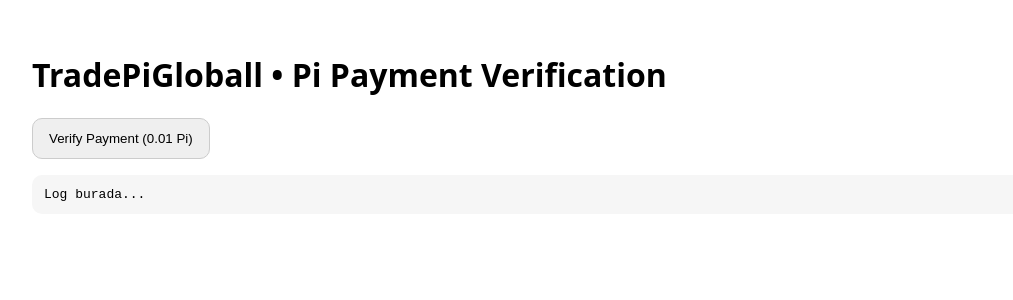
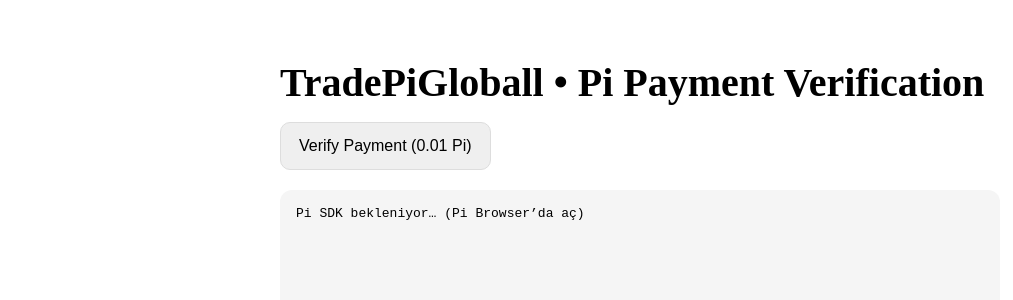
Before and after one commit to Bugsbuny24/tradepi, a Next.js app: page / in a window 1280 px wide. Shown: the top 300 px of the page, without its empty margins (0-1013 px from the left). Built offline with nearby package versions, Linux system fonts and the light colour scheme.

Commit message:
Update page.tsx

```diff
--- a/app/page.tsx
+++ b/app/page.tsx
@@ -1,6 +1,6 @@
 "use client";
 
-import { useState } from "react";
+import { useEffect, useState } from "react";
 
 declare global {
   interface Window {
@@ -10,30 +10,69 @@ declare global {
 
 export default function Home() {
   const [log, setLog] = useState("");
+  const [busy, setBusy] = useState(false);
+  const [auth, setAuth] = useState<any>(null);
 
   const append = (s: string) => setLog((p) => (p ? `${p}\n${s}` : s));
 
-  const verifyPayment = async () => {
+  // Pi SDK hazır mı? (Pi Browser bazen geç inject ediyor)
+  const waitForPi = async (ms = 5000) => {
+    const start = Date.now();
+    while (!window.Pi) {
+      if (Date.now() - start > ms) return false;
+      await new Promise((r) => setTimeout(r, 100));
+    }
+    return true;
+  };
+
+  useEffect(() => {
+    // İstersen ilk açılışta init deneyelim (Pi hazırsa)
+    (async () => {
+      const ok = await waitForPi(1500);
+      if (ok) {
         try {
-      if (!window.Pi) {
-        append("Pi SDK yok. Pi Browser içinde aç.");
-        return;
+          window.Pi.init({ version: "2.0" });
+          append("Pi SDK ready ✅");
+        } catch (e: any) {
+          append(`Pi init error: ${e?.message || String(e)}`);
         }
+      } else {
+        append("Pi SDK bekleniyor… (Pi Browser’da aç)");
+      }
+    })();
+    // eslint-disable-next-line react-hooks/exhaustive-deps
+  }, []);
 
-      window.Pi.init?.({ version: "2.0" });
+  const getAuth = async () => {
+    if (auth) return auth;
 
-      // ✅ 1) Önce authenticate (payments scope şart)
+    const ok = await waitForPi(5000);
+    if (!ok) throw new Error("Pi SDK yok (Pi Browser içinde aç).");
+
+    // init güvenli: birden fazla kez çağrılsa da genelde sorun çıkarmaz
+    window.Pi.init({ version: "2.0" });
+
     append("Authenticating (payments scope)...");
-      const scopes = ["payments", "username"]; // username opsiyonel ama iyi
+    const scopes = ["payments", "username"];
+
     const onIncompletePaymentFound = (payment: any) => {
       append("Incomplete payment found (ignored for MVP).");
-        // İstersen burada incomplete payment handle edersin
+      // İstersen burada server tarafında kontrol/temizleme yapılır.
     };
 
-      const authResult = await window.Pi.authenticate(scopes, onIncompletePaymentFound);
-      append(`Auth OK: user=${authResult?.user?.username || "?"}`);
+    const a = await window.Pi.authenticate(scopes, onIncompletePaymentFound);
+    setAuth(a);
+    append(`Auth OK: user=${a?.user?.username || "??"}`);
+    return a;
+  };
 
-      // ✅ 2) Sonra payment create
+  const verifyPayment = async () => {
+    if (busy) return; // çift tıklama kilidi
+    setBusy(true);
+
+    try {
+      await getAuth();
+
       const paymentData = {
         amount: 0.01,
         memo: "TradePiGloball verification payment",
@@ -48,8 +87,9 @@ export default function Home() {
             headers: { "Content-Type": "application/json" },
             body: JSON.stringify({ paymentId }),
           });
-          if (!r.ok) throw new Error(await r.text());
-          append("Server approve OK");
+          const txt = await r.text();
+          if (!r.ok) throw new Error(txt);
+          append("Server approve OK ✅");
         },
 
         onReadyForServerCompletion: async (paymentId: string, txid: string) => {
@@ -59,7 +99,8 @@ export default function Home() {
             headers: { "Content-Type": "application/json" },
             body: JSON.stringify({ paymentId, txid }),
           });
-          if (!r.ok) throw new Error(await r.text());
+          const txt = await r.text();
+          if (!r.ok) throw new Error(txt);
           append("Server complete OK ✅");
         },
 
@@ -72,32 +113,39 @@ export default function Home() {
       await window.Pi.createPayment(paymentData, callbacks);
     } catch (e: any) {
       append(`FAIL: ${e?.message || String(e)}`);
+    } finally {
+      setBusy(false);
     }
   };
 
   return (
-    <main style={{ padding: 24, fontFamily: "system-ui" }}>
-      <h1>TradePiGloball • Pi Payment Verification</h1>
+    <main style={{ padding: 24, maxWidth: 720, margin: "0 auto" }}>
+      <h1 style={{ fontSize: 40, marginBottom: 16 }}>
+        TradePiGloball • Pi Payment Verification
+      </h1>
 
       <button
         onClick={verifyPayment}
+        disabled={busy}
         style={{
-          padding: "12px 16px",
+          padding: "14px 18px",
           borderRadius: 10,
-          border: "1px solid #ccc",
-          cursor: "pointer",
+          border: "1px solid #ddd",
+          fontSize: 16,
+          opacity: busy ? 0.6 : 1,
         }}
       >
-        Verify Payment (0.01 Pi)
+        {busy ? "Processing..." : "Verify Payment (0.01 Pi)"}
       </button>
 
       <pre
         style={{
-          marginTop: 16,
-          padding: 12,
-          background: "#f6f6f6",
-          borderRadius: 10,
+          marginTop: 20,
+          padding: 16,
+          borderRadius: 12,
+          background: "#f5f5f5",
           whiteSpace: "pre-wrap",
+          minHeight: 120,
         }}
       >
         {log || "Log burada..."}
```
Lines whose indentation alone changed are shown as unchanged.
